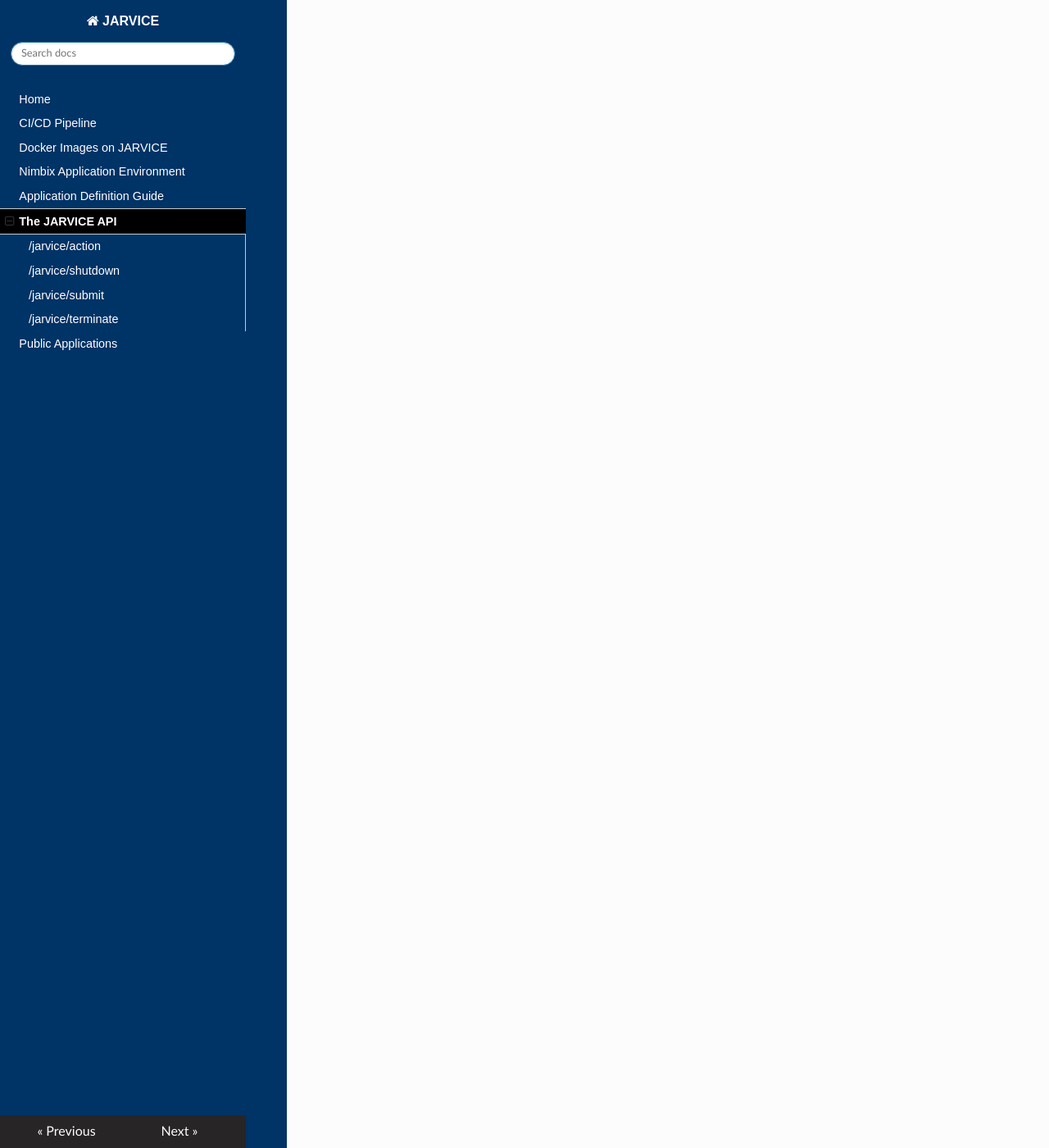
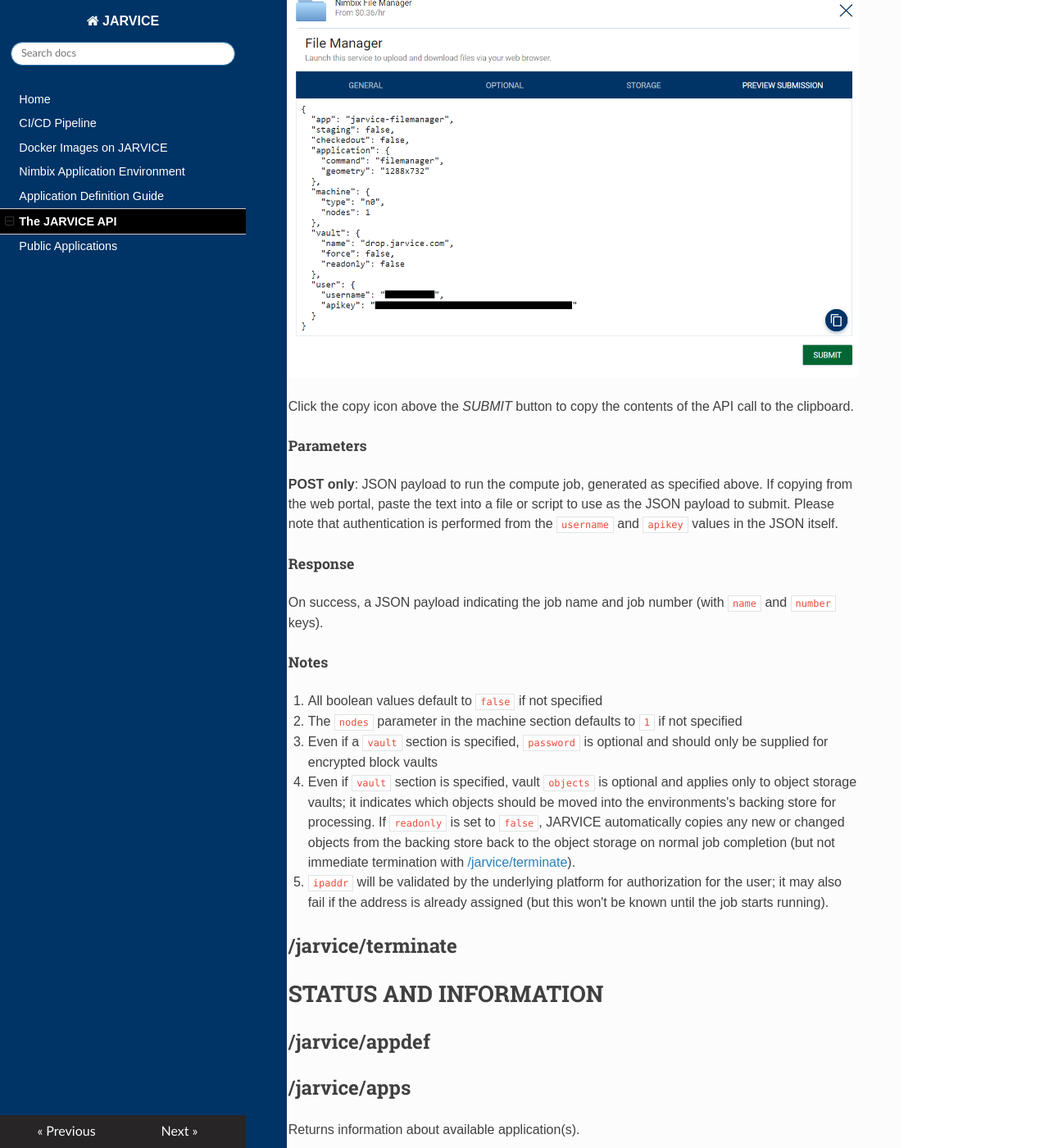
Before and after one commit to nimbix/jardoc, an MkDocs documentation site: the page built from docs/api.md, in a window 1280 px wide and 1400 px high, scrolled down 1795 px. Shown: the whole window at 82% size. Built offline with MkDocs 1.6.1, drawn with Linux system fonts in a browser that asks for light colours; nearby versions of some CDN libraries; old or Windows-style settings are respelled for this version of MkDocs; some of the changed text lies outside the part shown.

Commit message:
API documentation (wip)

````diff
--- a/docs/api.md
+++ b/docs/api.md
@@ -1,41 +1,143 @@
-## JOB CONTROL
+# Overview
 
-### /jarvice/action
+The JARVICE API allows full control on running jobs as well as managing applications via PushToCompute&trade;.  The API server delivers the endpoints below - for the Nimbix Public Cloud the API server is [https://api.jarvice.com/](https://api.jarvice.com).
 
-### /jarvice/shutdown
+Unless otherwise noted, all endpoints support both GET and POST request methods.  Also, unless otherwise noted, responses deliver both an HTTP status code and a JSON payload.
 
-### /jarvice/submit
+In all cases referring to an API key, this is available from the JARVICE portal in the *Account* section.  This is not the same as the password used to log into the portal.
 
-### /jarvice/terminate
+# Job Control
 
-## STATUS AND INFORMATION
+These API endpoints allow you to submit jobs and control their execution.  Jobs run on one or more compute nodes and launch the image of an application from the service catalog.
 
-### /jarvice/appdef
+## /jarvice/action
 
-### /jarvice/apps
+Executes an application-defined command inside a running job.  The command runs asynchronously and its standard output/standard error is accessible with [/jarvice/tail](#jarvicetail) while the job is running.
 
-### /jarvice/connect
+##### Parameters
 
-### /jarvice/info
+* ```username``` - name of user to authenticate
 
-### /jarvice/jobs
+* ```apikey``` - API key for user to authenticate
 
-### /jarvice/machines
+* ```name``` (optional) - job name (name key returned from [/jarvice/submit](#jarvicesubmit))
 
-### /jarvice/output
+* ```number``` (optional) - job number (number key returned from [/jarvice/submit](#jarvicesubmit))
 
-### /jarvice/screenshot
+* ```action``` - the name of the action to run (must be a valid action from [/jarvice/info](#jarviceinfo))
 
-### /jarvice/status
+##### Response
 
-### /jarvice/tail
+On success: ```{"status": "action requested"}```
 
-## PushToCompute&trade;
+##### Notes
 
-### /jarvice/history
+1. One of ``name`` or ``number`` must be specified
 
-### /jarvice/pull
+2. Action is requested asynchronously - if the action produces output in a batch job, it can be checked with [/jarvice/tail](#jarvicetail)
 
-### /jarvice/build
 
-### /jarvice/validate
+## /jarvice/shutdown
+
+Requests a graceful termination of a job, executing the operating system ```poweroff``` mechanism if applicable.
+
+##### Parameters
+
+* ```username``` - name of user to authenticate
+
+* ```apikey``` - API key for user to authenticate
+
+* ```name``` (optional) - job name (name key returned from [/jarvice/submit](#jarvicesubmit))
+
+* ```number``` (optional) - job number (number key returned from [/jarvice/submit](#jarvicesubmit))
+
+##### Response
+
+On success: ```{"status": "shutdown requested"}
+
+##### Notes
+
+1. One of ``name`` or ``number`` must be specified
+
+2. Shutdown is requested asynchronously - job status can be monitored with [/jarvice/status](#jarvicestatus)
+
+
+## /jarvice/submit
+
+Submits a job for processing. The body is in JSON format and can be generated from the JARVICE web portal by clicking the *PREVIEW SUBMISSION* tab in the task builder and copying its contents to the clipboard - e.g.:
+
+![Preview Submission](taskbuilder.png)
+
+Click the copy icon above the *SUBMIT* button to copy the contents of the API call to the clipboard.
+
+##### Parameters
+
+**POST only**: JSON payload to run the compute job, generated as specified above.  If copying from the web portal, paste the text into a file or script to use as the JSON payload to submit.  Please note that authentication is performed from the ```username``` and ```apikey``` values in the JSON itself.
+
+##### Response
+
+On success, a JSON payload indicating the job name and job number (with ```name``` and ```number``` keys).
+
+##### Notes
+
+1. All boolean values default to ```false``` if not specified
+
+2. The ```nodes``` parameter in the machine section defaults to ```1``` if not specified
+
+3. Even if a ```vault``` section is specified, ```password``` is optional and should only be supplied for encrypted block vaults
+
+4. Even if ```vault``` section is specified, vault ```objects``` is optional and applies only to object storage vaults; it indicates which objects should be moved into the environments's backing store for processing. If ```readonly``` is set to ```false```, JARVICE automatically copies any new or changed objects from the backing store back to the object storage on normal job completion (but not immediate termination with [/jarvice/terminate](#jarviceterminate)).
+
+5. ```ipaddr``` will be validated by the underlying platform for authorization for the user; it may also fail if the address is already assigned (but this won't be known until the job starts running).
+
+
+## /jarvice/terminate
+
+# STATUS AND INFORMATION
+
+## /jarvice/appdef
+
+## /jarvice/apps
+
+Returns information about available application(s).
+
+##### Parameters
+
+* ```username``` - name of user to authenticate
+
+* ```apikey``` - API key for user to authenticate
+
+* ```name``` (optional) - name of application to return information for (default, if not specified: all)
+
+##### Response
+
+On success, a JSON payload with application information for each available application, or for the specific application name if available. The application name is used as the dictionary key, and the data subkey contains the raw definition in JSON format. The price value is the application price itself, not including underlying machine price (which is available by querying the machine type using [/jarvice/machines](#jarvicemachines)).
+
+Note that application name is the application ID, not necessarily the same as the human readable ```name``` in the AppDef for the given application.
+
+
+## /jarvice/connect
+
+## /jarvice/info
+
+## /jarvice/jobs
+
+## /jarvice/machines
+
+## /jarvice/output
+
+## /jarvice/screenshot
+
+## /jarvice/status
+
+## /jarvice/tail
+
+# PushToCompute&trade;
+
+## /jarvice/history
+
+## /jarvice/pull
+
+## /jarvice/build
+
+## /jarvice/validate
````
Also changed, not shown: docs/taskbuilder.png (added).
